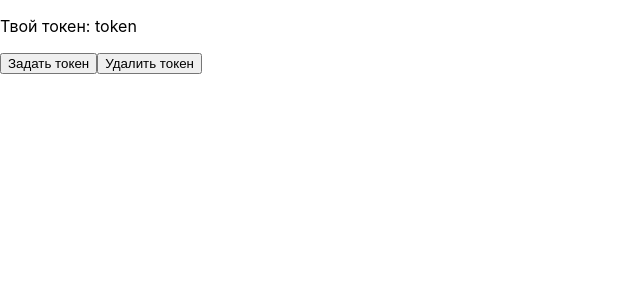
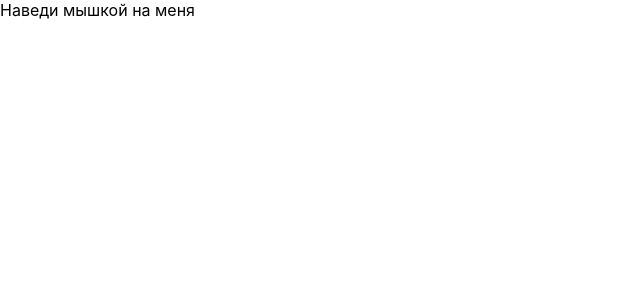
Before and after one commit to UDEADWAY05/Castom-Hoks, a React (Create React App) app: page / in a window 1280 px wide. Shown: the top 300 px of the page, without its empty margins (0-640 px from the left). Built offline with nearby package versions, Linux system fonts and the light colour scheme.

Commit message:
add useHover

```diff
--- a/src/App.js
+++ b/src/App.js
@@ -1,21 +1,11 @@
-import { useLocalStorage } from './useLocalStorage';
+import { useHover } from './useHover';
 
 function App() {
-  const [token, { setItem, removeItem }] = useLocalStorage('token');
+  const { hovered, ref } = useHover();
 
   return (
-    <div>
-      <p>
-        Твой токен: { token }
-      </p>
-      <div>
-        <button onClick={() => setItem('new-token')}>
-          Задать токен
-        </button>
-        <button onClick={() => removeItem()}>
-          Удалить токен
-        </button>
-      </div>
+    <div ref={ref}>
+      {hovered ? 'На меня навели мышку' : 'Наведи мышкой на меня'}
     </div>
   );
 }
--- /dev/null
+++ b/src/useHover.js
@@ -0,0 +1,30 @@
+import { useEffect, useRef, useState } from "react"
+
+function AddEvent(ref, setValue) {
+    ref.current.addEventListener("mousemove", () => {
+        setValue(true)
+    })
+    ref.current.addEventListener("mouseleave", () => {
+        setValue(false)
+    })
+}
+
+export function useHover() {
+    const [hovered, setHovered] = useState(false)
+    const isWentAddEvent = useRef(true)
+    const ref = useRef()
+
+
+
+    useEffect(() => {
+        if (ref.current !== undefined && isWentAddEvent.current) {
+            AddEvent(ref, setHovered)
+            isWentAddEvent.current = true
+        }
+    }, [ref])
+
+    return {
+        hovered,
+        ref
+    }
+}
```
